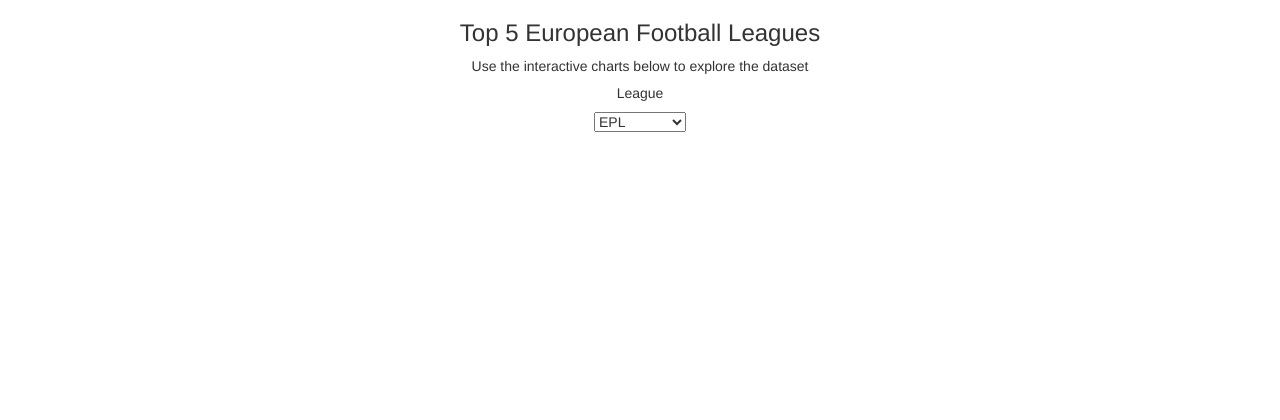
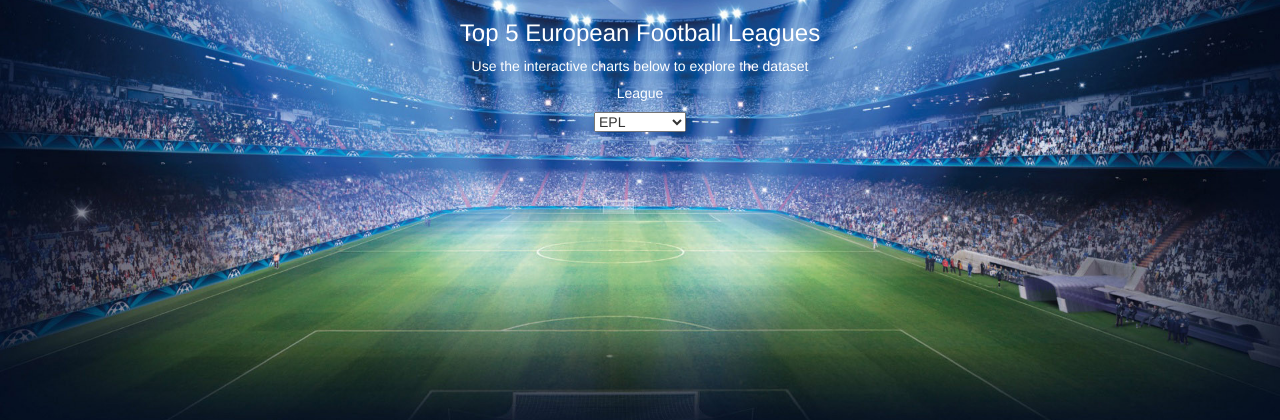
Before and after one commit to GurpreetChugh/Project-3---Football-App, a Flask app: page / in a window 1280 px wide. Shown: the top 420 px of the page. Run offline with Flask 3, Linux system fonts and the light colour scheme; data that the repository does not hold is empty; parts of the project's set-up code (start-up, migrations or seed data) failed here and were passed over; some libraries are stand-ins or nearby versions.

Commit message:
Update style.css

```diff
--- a/static/css/style.css
+++ b/static/css/style.css
@@ -1,7 +1,7 @@
 html,
-body  {
-/* {background-image: url('../soccer2.jpeg'); */
-/* -webkit-background-size: cover;
+body
+{background-image: url('../soccer2.jpeg');
+-webkit-background-size: cover;
 -moz-background-size: cover; */
 background-size: cover;
 background-repeat: no-repeat;
@@ -9,12 +9,12 @@
 }
 #map-id {
   height: 100%;
-  /* width: 100%; */
+  width: 100%;
   padding: 0;
   margin: 0;
 }
 
-/* h3 {
+h3 {
   color : white;
 }
 h2 {
@@ -32,4 +32,4 @@
 
 select id {
   color: white;
-} */
+}
```
